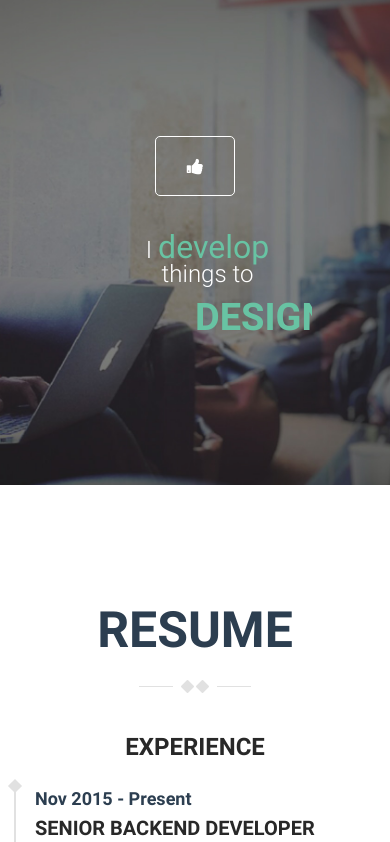
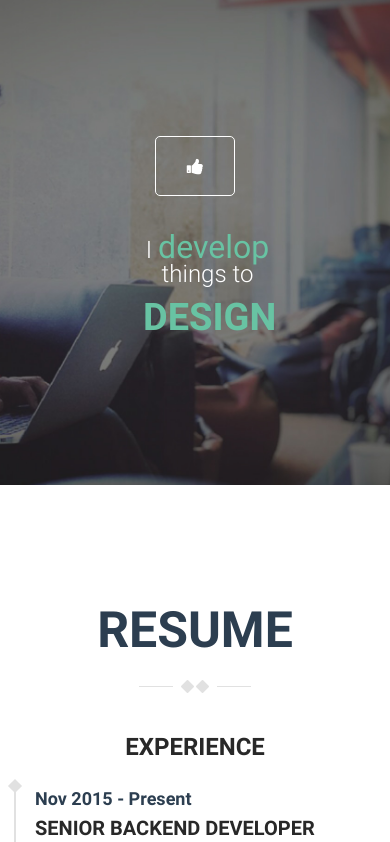
Before and after one commit to Varnan/Varnan.github.io, a plain HTML site: page index.html in a window 390 px wide. Shown: the part 2874-3716 px from the top of the page. Drawn offline with Linux system fonts and the light colour scheme; some packages are replaced by stand-ins of ours.

Commit message:
RW issue fixed

```diff
--- a/assets/css/responsive.css
+++ b/assets/css/responsive.css
@@ -5,10 +5,11 @@
 	    line-height: 38px;
 	    font-weight: 900;
 	    text-align: start;
+	    left:calc(50% - 52px);
 	}
 	#vticker{
 		text-align: center;
-		width: 60%;
+		width: 100%;
 		margin: 0 auto;
 	}
 	#ticker-div p{
```
